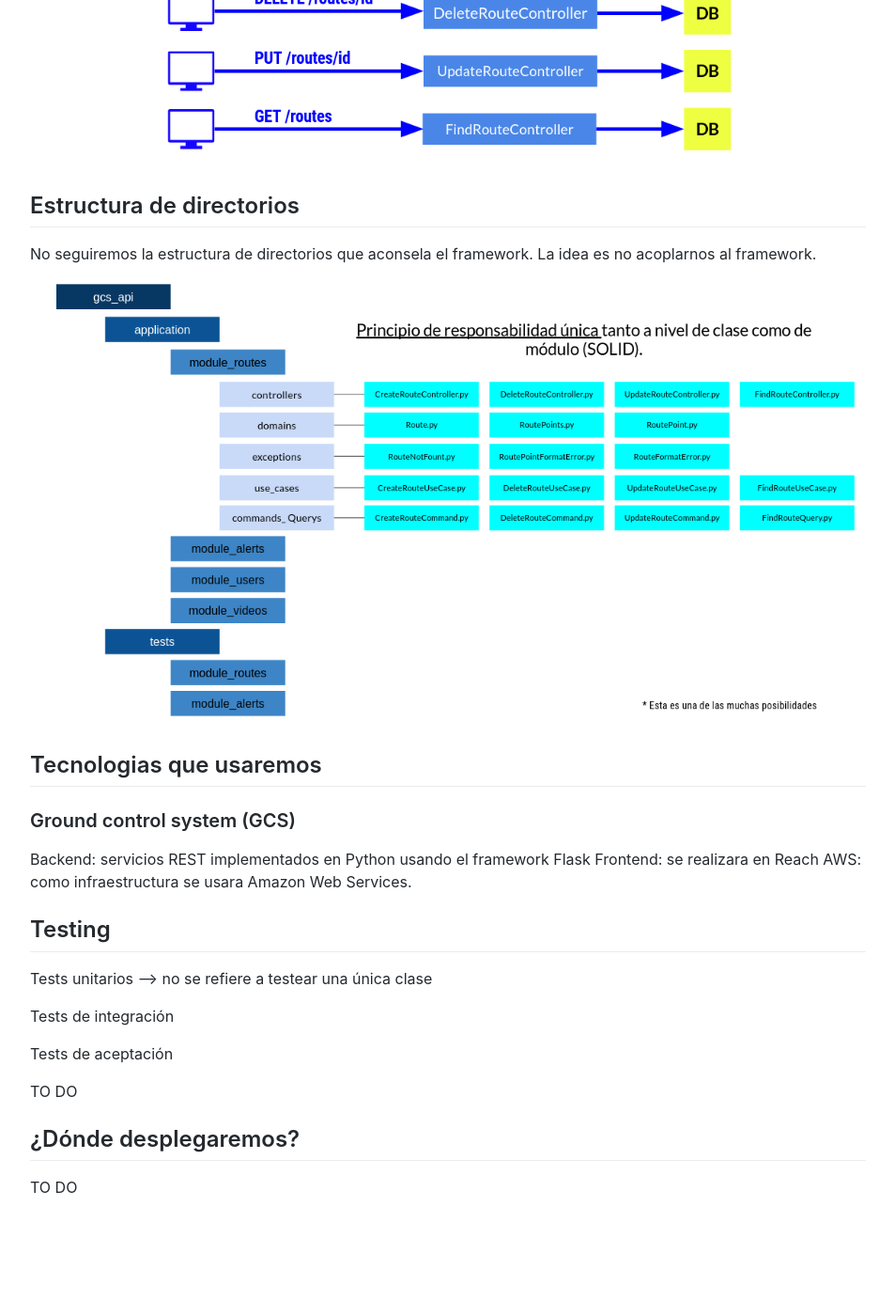
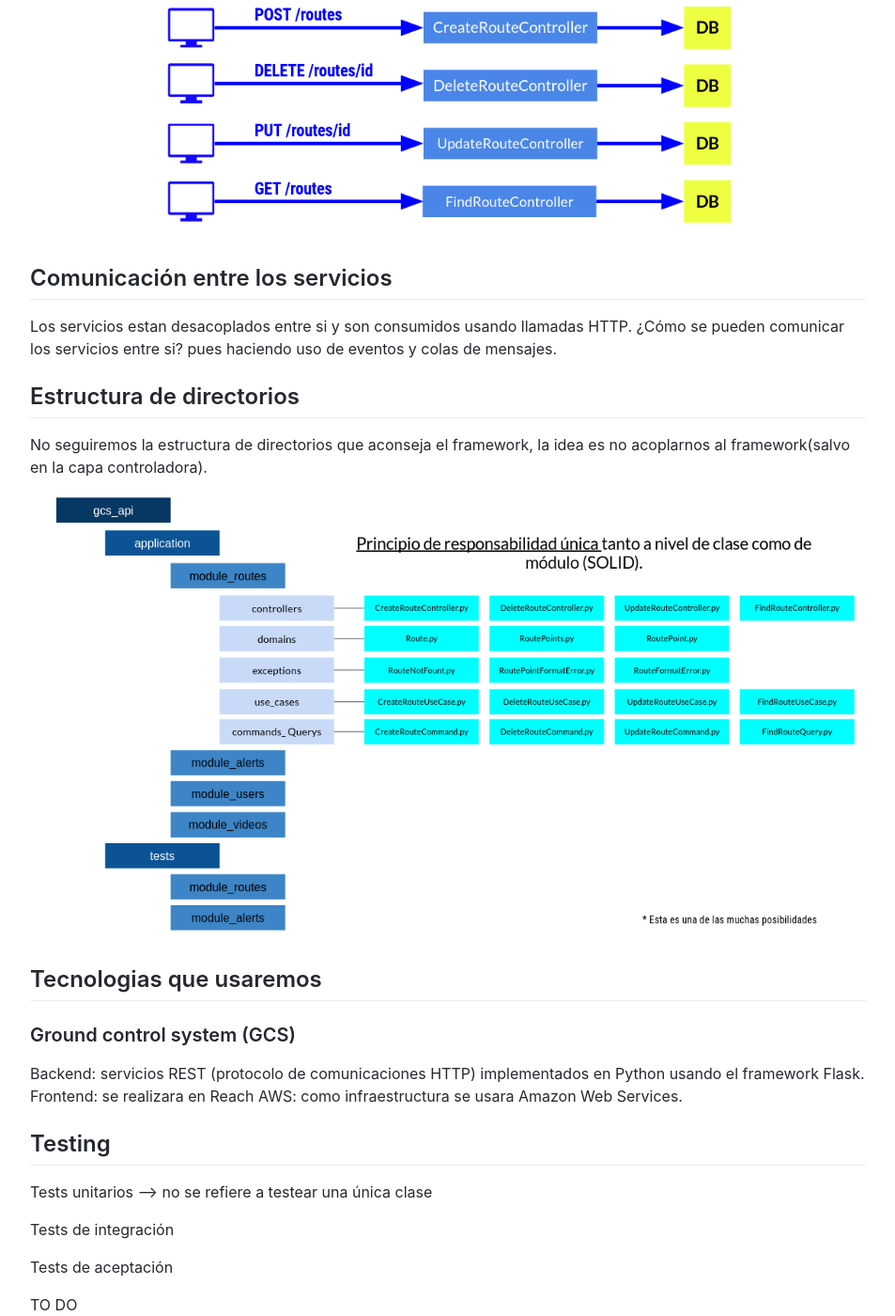
Before and after one commit to Akira3030/formacion, a Jekyll site: the page built from articulos/disenando-una-aplicacion.md, in a window 1280 px wide and 1400 px high, scrolled down 3404 px. Shown: the whole window at 94% size, without its empty margins (163-1116 px from the left). Built offline with Jekyll 4.4.1, drawn with Linux system fonts in a browser that asks for light colours; our own code applies the rules of GitHub Pages for plain Markdown files; before the commit the page ends 4740 px from its top, so only the background shows below that; some of the changed text lies outside the part shown.

Commit message:
Update disenando-una-aplicacion.md

```diff
--- a/articulos/disenando-una-aplicacion.md
+++ b/articulos/disenando-una-aplicacion.md
@@ -69,23 +69,28 @@ Los Controladores van a ser los que interaccionen con las vistas. Recibiran las
 
 Los controladores tambien estan acoplados al framework que usemos. Debería ser el único punto de nuestra aplicación que deberia usar clases del framework el resto debe mantenerse puro por si un día cambiamos de framework o aptualizamos la versión del mismo.
 
-### Diseño de la API REST
+## Diseño de la API REST
+
+Ya que estamos usando como protocolo de comunicaciones HTTP intentaremos ser puristas con el estandar y usar los verbos HTTP correctamente.
 
 ![alt text]({{ site.site_url }}/assets/img/diseño-aplicacion/http-verbos-aplicacion.png)
+
+## Comunicación entre los servicios
+
+Los servicios estan desacoplados entre si y son consumidos usando llamadas HTTP. ¿Cómo se pueden comunicar los servicios entre si? pues haciendo uso de eventos y colas de mensajes.
 
 
 ## Estructura de directorios
 
-No seguiremos la estructura de directorios que aconsela el framework. La idea es no acoplarnos al framework.
+No seguiremos la estructura de directorios que aconseja el framework, la idea es no acoplarnos al framework(salvo en la capa controladora).
 
 ![alt text]({{ site.site_url }}/assets/img/diseño-aplicacion/clases-aplicacion-2.png)
-
 
 ## Tecnologias que usaremos
 
 ### Ground control system (GCS)
 
-Backend: servicios REST implementados en Python usando el framework Flask
+Backend: servicios REST (protocolo de comunicaciones HTTP) implementados en Python usando el framework Flask.
 Frontend: se realizara en Reach
 AWS: como infraestructura se usara Amazon Web Services.
 
```
